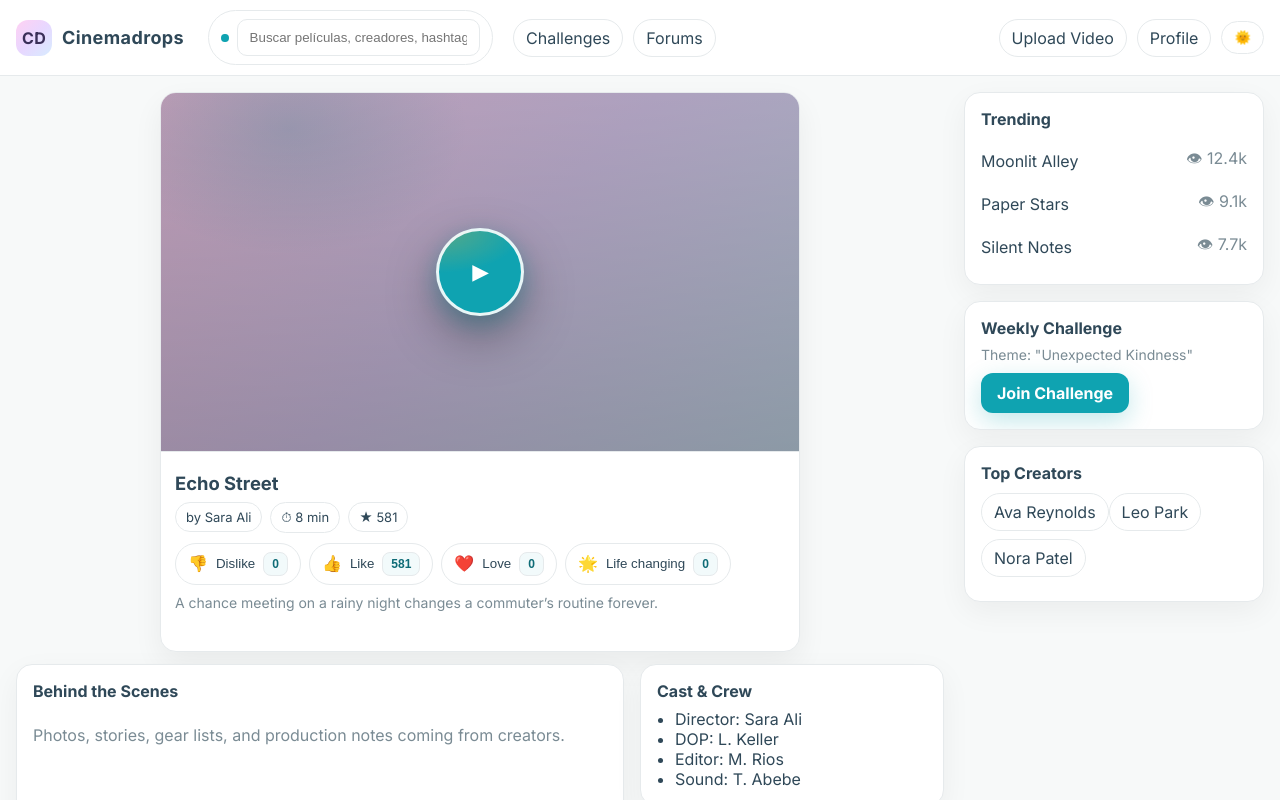
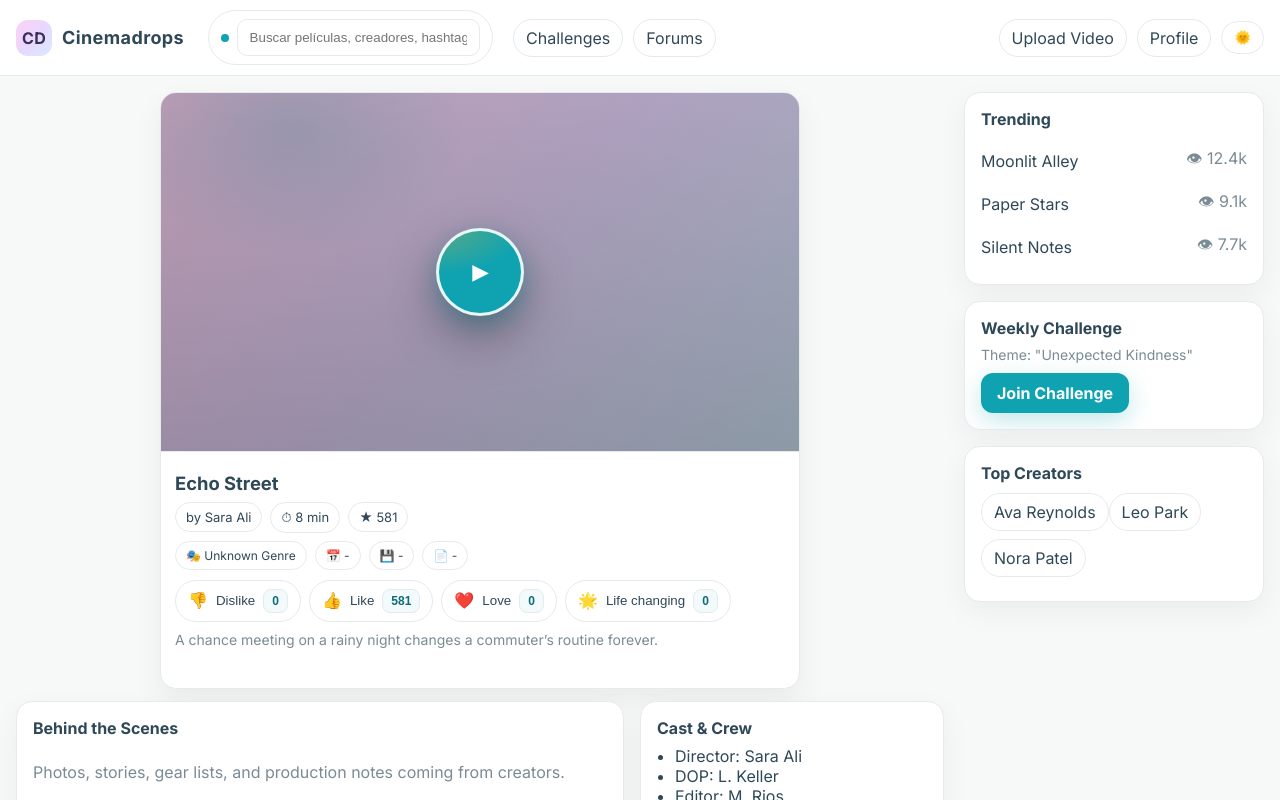
Before and after one commit to kavia-common/cineconnect-87106-87116, a React (Create React App) app in the folder cinemadrops_frontend/: page /film/t1 in a window 1280 px wide. Shown: the top 800 px of the page. Built offline with nearby package versions, Linux system fonts and the light colour scheme; no server answers.

Commit message:
CheckPoint - cg2f226a85

```diff
--- a/cinemadrops_frontend/src/pages/FilmDetails.jsx
+++ b/cinemadrops_frontend/src/pages/FilmDetails.jsx
@@ -98,6 +98,73 @@ export default function FilmDetails() {
 
   // Choose which film to show: prefer state → aws → local
   const film = useMemo(() => filmFromState || awsFilm || localFilm, [filmFromState, awsFilm, localFilm]);
+
+  // PUBLIC_INTERFACE
+  /**
+   * mapVideoDetails normalizes the video metadata fields to the expected UI labels,
+   * aligning with the API field names requested in the task:
+   *  - videoTitle:   videoData.title || videoData.filename || 'Unknown Title'
+   *  - videoAuthor:  videoData.author || 'Unknown Author'
+   *  - videoGenre:   videoData.genre || 'Unknown Genre'
+   *  - videoDate:    videoData.upload_date (formatted with toLocaleDateString()) or '-'
+   *  - videoSize:    videoData.size_mb + ' MB' if present, otherwise '-'
+   *  - videoFilename: videoData.filename || '-'
+   */
+  function mapVideoDetails(videoData) {
+    const safe = videoData || {};
+    // Derive the best title:
+    const videoTitle =
+      safe.title ||
+      (typeof safe.filename === 'string' ? safe.filename.replace(/\.[^/.]+$/, '') : safe.filename) ||
+      'Unknown Title';
+
+    // Derive other fields with defaults:
+    const videoAuthor = safe.author || 'Unknown Author';
+    const videoGenre = safe.genre || 'Unknown Genre';
+
+    // Date: prefer upload_date from API; fallback to other common fields if present
+    const rawDate =
+      safe.upload_date ||
+      safe.uploadDate ||
+      safe.fecha_subida ||
+      safe.date ||
+      safe.createdAt ||
+      safe.LastModified ||
+      null;
+
+    let videoDate = '-';
+    try {
+      if (rawDate) {
+        const d = new Date(rawDate);
+        if (!isNaN(d.getTime())) {
+          videoDate = d.toLocaleDateString();
+        }
+      }
+    } catch {
+      videoDate = '-';
+    }
+
+    // Size (MB): prefer size_mb; if numeric, append suffix, else '-'
+    const sz = safe.size_mb;
+    const videoSize =
+      typeof sz === 'number' && isFinite(sz)
+        ? `${sz} MB`
+        : (typeof sz === 'string' && sz.trim() ? `${sz} MB` : '-');
+
+    const videoFilename = safe.filename || '-';
+
+    return {
+      videoTitle,
+      videoAuthor,
+      videoGenre,
+      videoDate,
+      videoSize,
+      videoFilename,
+    };
+  }
+
+  // Compute normalized details for the currently selected film object so the UI can use stable names.
+  const details = useMemo(() => mapVideoDetails(film || {}), [film]);
 
   // Loading/error states - show loading only if we don't have any film yet
   const isLoading = !film && (awsLoading);
@@ -388,7 +455,7 @@ export default function FilmDetails() {
 
   return (
     <div className="page-film">
-      <div className="card" style={compactCard} aria-label={`Detalle del corto ${film.title}`}>
+      <div className="card" style={compactCard} aria-label={`Detalle del corto ${details.videoTitle}`}>
         {/* Hero cover with centered Play button overlay */}
         <div
           style={{
@@ -461,11 +528,19 @@ export default function FilmDetails() {
         </div>
 
         <div style={{ padding: 14 }}>
-          <h2 style={{ margin: '6px 0', fontSize: '1.15rem', lineHeight: 1.3 }}>{film.title}</h2>
+          <h2 style={{ margin: '6px 0', fontSize: '1.15rem', lineHeight: 1.3 }}>{details.videoTitle}</h2>
           <div className="row" style={metaRow}>
-            <span className="pill" style={{ padding: '6px 10px', fontSize: 13 }}>by {film.author}</span>
+            <span className="pill" style={{ padding: '6px 10px', fontSize: 13 }}>by {details.videoAuthor}</span>
             <span className="pill" style={{ padding: '6px 10px', fontSize: 13 }}>⏱ {film.duration} min</span>
             <span className="pill" style={{ padding: '6px 10px', fontSize: 13 }}>★ {film.likes}</span>
+          </div>
+
+          {/* Additional normalized metadata aligned with API (genre, date, size, filename) */}
+          <div className="row" style={{ gap: 8, flexWrap: 'wrap', marginTop: 8 }}>
+            <span className="pill" style={{ padding: '6px 10px', fontSize: 12 }}>🎭 {details.videoGenre}</span>
+            <span className="pill" style={{ padding: '6px 10px', fontSize: 12 }}>📅 {details.videoDate}</span>
+            <span className="pill" style={{ padding: '6px 10px', fontSize: 12 }}>💾 {details.videoSize}</span>
+            <span className="pill" style={{ padding: '6px 10px', fontSize: 12 }}>📄 {details.videoFilename}</span>
           </div>
 
           {/* Reactions row */}
@@ -577,7 +652,7 @@ export default function FilmDetails() {
             </ul>
           </div>
           <div className="card section">
-            <strong>More by {film.author}</strong>
+            <strong>More by {details.videoAuthor}</strong>
             <div style={{ height: 8 }} />
             <div className="row" style={{ flexWrap: 'wrap' }}>
               {Array.isArray(film.more) ? film.more.map(m => <span key={m} className="pill" style={{ margin: 4 }}>{m}</span>) : null}
```
Also changed, not shown: 2 other files (tests, documents, lock files or other folders).
